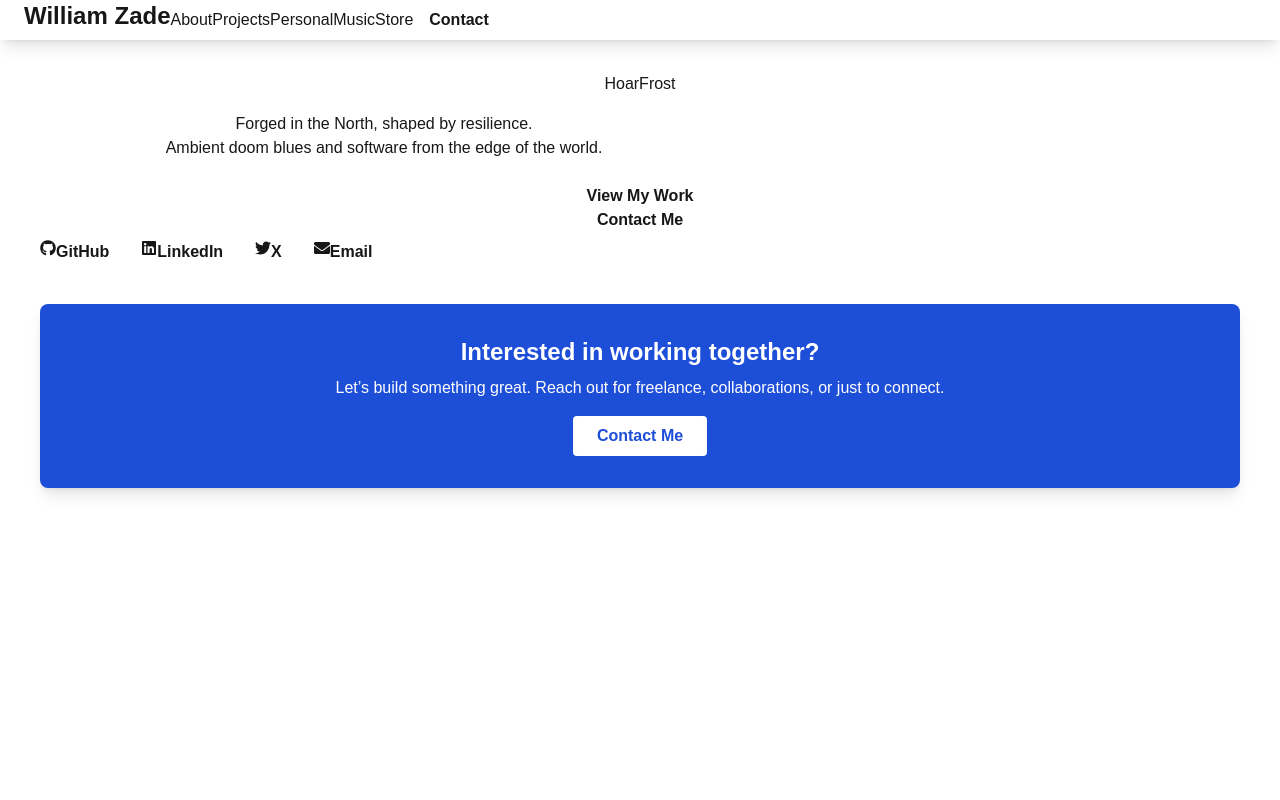
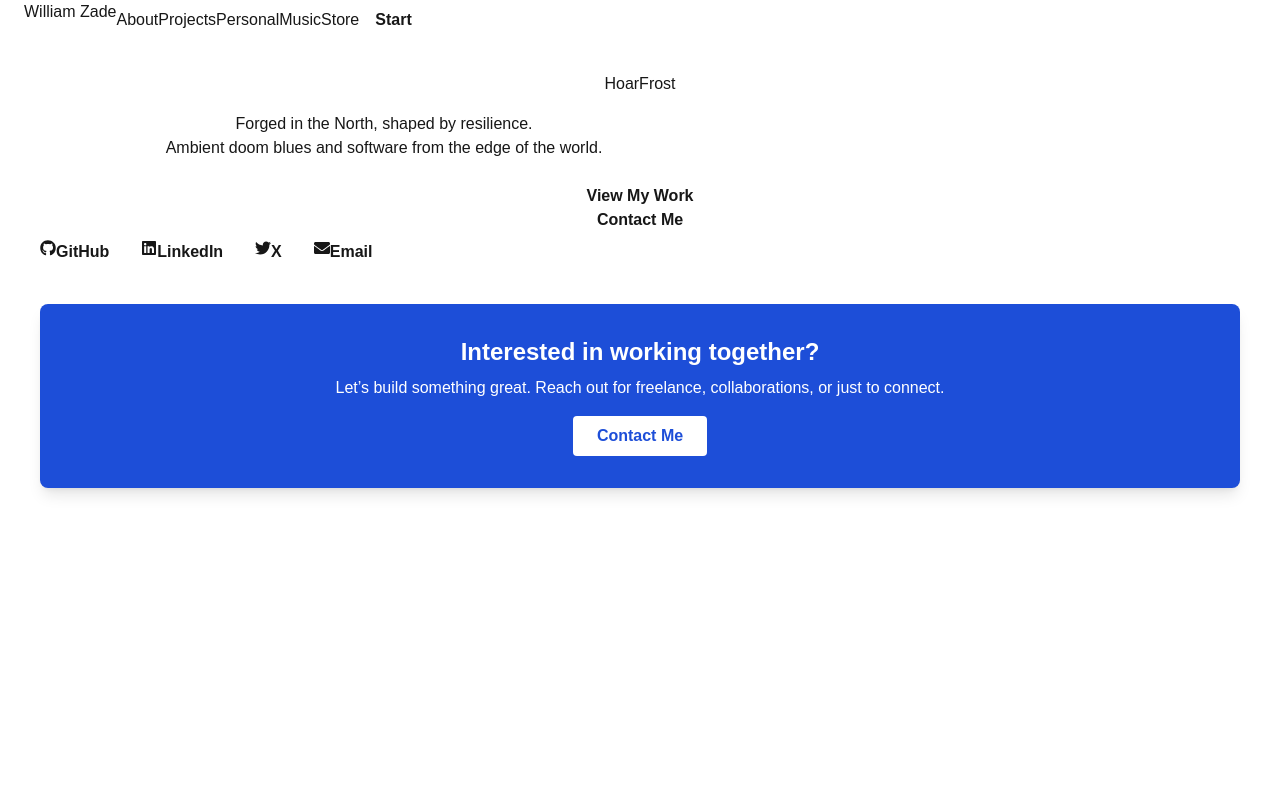
Before and after one commit to william-zade/williamzade.dev, a Next.js app: page / in a window 1280 px wide. Shown: the top 800 px of the page. Built offline with nearby package versions, Linux system fonts and the light colour scheme.

Commit message:
Update NavBar.jsx based on new Arch-inspired style

```diff
--- a/components/NavBar.jsx
+++ b/components/NavBar.jsx
@@ -2,43 +2,50 @@
 
 import Link from 'next/link';
 import { useState } from 'react';
-import AboutTeaser from './AboutTeaser'; // Make sure this path is correct
+import AboutTeaser from './AboutTeaser';
 
 export default function NavBar() {
   const [menuOpen, setMenuOpen] = useState(false);
   const [aboutOpen, setAboutOpen] = useState(false);
 
   return (
-    <nav className="bg-midnight text-frost-100 px-6 py-4 flex items-center justify-between shadow-lg font-sans relative">
-      {/* Brand/Logo with About Me popover */}
+    <nav className="bg-obsidian text-chalk px-6 py-4 flex items-center justify-between shadow-neo font-press relative z-50">
+      {/* Logo / About */}
       <div
-        className="font-bold text-2xl tracking-tight text-frost-50 relative"
+        className="text-xl tracking-wide text-chalk hover:text-retro transition duration-300 cursor-pointer"
         onMouseEnter={() => setAboutOpen(true)}
         onMouseLeave={() => setAboutOpen(false)}
       >
         <Link href="/">William Zade</Link>
         {aboutOpen && (
-          <div className="absolute left-0 top-full mt-2 z-50">
+          <div className="absolute left-0 top-full mt-2 z-50 animate-slideIn">
             <AboutTeaser />
           </div>
         )}
       </div>
-      {/* Desktop navigation */}
-      <div className="hidden md:flex space-x-6 items-center">
-        <Link href="/about" className="hover:text-ember transition">About</Link>
-        <Link href="/projects" className="hover:text-ember transition">Projects</Link>
-        <Link href="/personal" className="hover:text-ember transition">Personal</Link>
-        <Link href="/music" className="hover:text-ember transition">Music</Link>
-        <Link href="/store" className="hover:text-ember transition">Store</Link>
+
+      {/* Desktop Nav */}
+      <div className="hidden md:flex space-x-6 items-center text-base">
+        {['about', 'projects', 'personal', 'music', 'store'].map((page) => (
+          <Link
+            key={page}
+            href={`/${page}`}
+            className="hover:text-retro transition duration-200 hover:animate-pulseSlow"
+          >
+            {page.charAt(0).toUpperCase() + page.slice(1)}
+          </Link>
+        ))}
+
         <Link href="/contact">
-          <button className="bg-ember hover:bg-frost-500 text-midnight px-4 py-2 rounded font-semibold transition">
-            Contact
+          <button className="bg-retro hover:bg-slateblue text-obsidian px-4 py-2 rounded shadow-neo font-bold uppercase tracking-wider transition-all duration-300">
+            Start
           </button>
         </Link>
       </div>
-      {/* Mobile menu button */}
+
+      {/* Mobile Menu Button */}
       <button
-        className="md:hidden flex items-center"
+        className="md:hidden flex items-center text-chalk"
         onClick={() => setMenuOpen(!menuOpen)}
         aria-label="Toggle navigation"
       >
@@ -57,17 +64,23 @@ export default function NavBar() {
           />
         </svg>
       </button>
-      {/* Mobile menu */}
+
+      {/* Mobile Dropdown */}
       {menuOpen && (
-        <div className="absolute top-16 left-0 w-full bg-midnight flex flex-col items-center space-y-2 py-4 md:hidden z-50 font-sans">
-          <Link href="/about" className="hover:text-ember transition" onClick={() => setMenuOpen(false)}>About</Link>
-          <Link href="/projects" className="hover:text-ember transition" onClick={() => setMenuOpen(false)}>Projects</Link>
-          <Link href="/personal" className="hover:text-ember transition" onClick={() => setMenuOpen(false)}>Personal</Link>
-          <Link href="/music" className="hover:text-ember transition" onClick={() => setMenuOpen(false)}>Music</Link>
-          <Link href="/store" className="hover:text-ember transition" onClick={() => setMenuOpen(false)}>Store</Link>
+        <div className="absolute top-16 left-0 w-full bg-obsidian text-chalk flex flex-col items-center space-y-2 py-4 md:hidden shadow-xl animate-slideIn">
+          {['about', 'projects', 'personal', 'music', 'store'].map((page) => (
+            <Link
+              key={page}
+              href={`/${page}`}
+              className="hover:text-retro transition duration-200"
+              onClick={() => setMenuOpen(false)}
+            >
+              {page.charAt(0).toUpperCase() + page.slice(1)}
+            </Link>
+          ))}
           <Link href="/contact" onClick={() => setMenuOpen(false)}>
-            <button className="bg-ember hover:bg-frost-500 text-midnight px-4 py-2 rounded font-semibold transition">
-              Contact
+            <button className="bg-retro hover:bg-slateblue text-obsidian px-4 py-2 rounded shadow-neo font-bold uppercase tracking-wider">
+              Start
             </button>
           </Link>
         </div>
```
